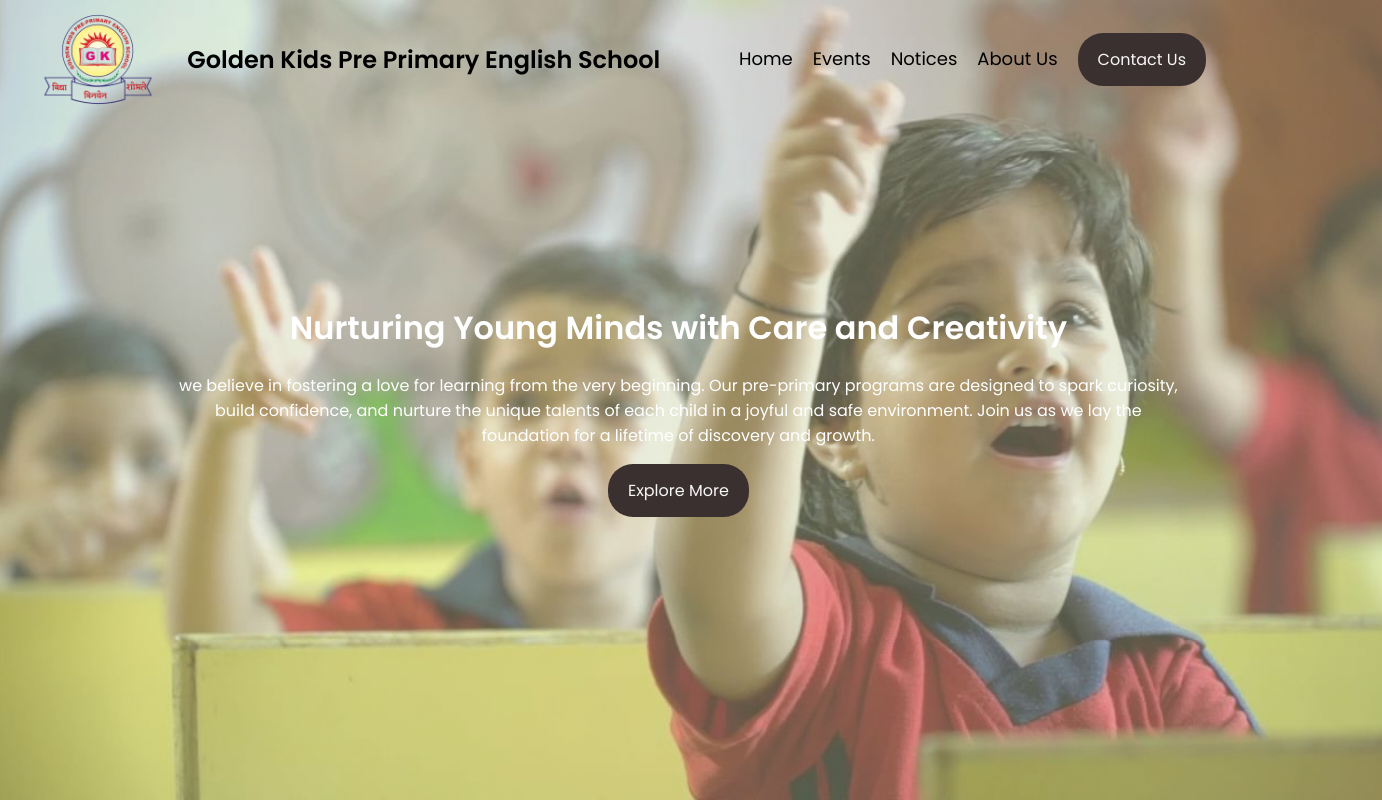
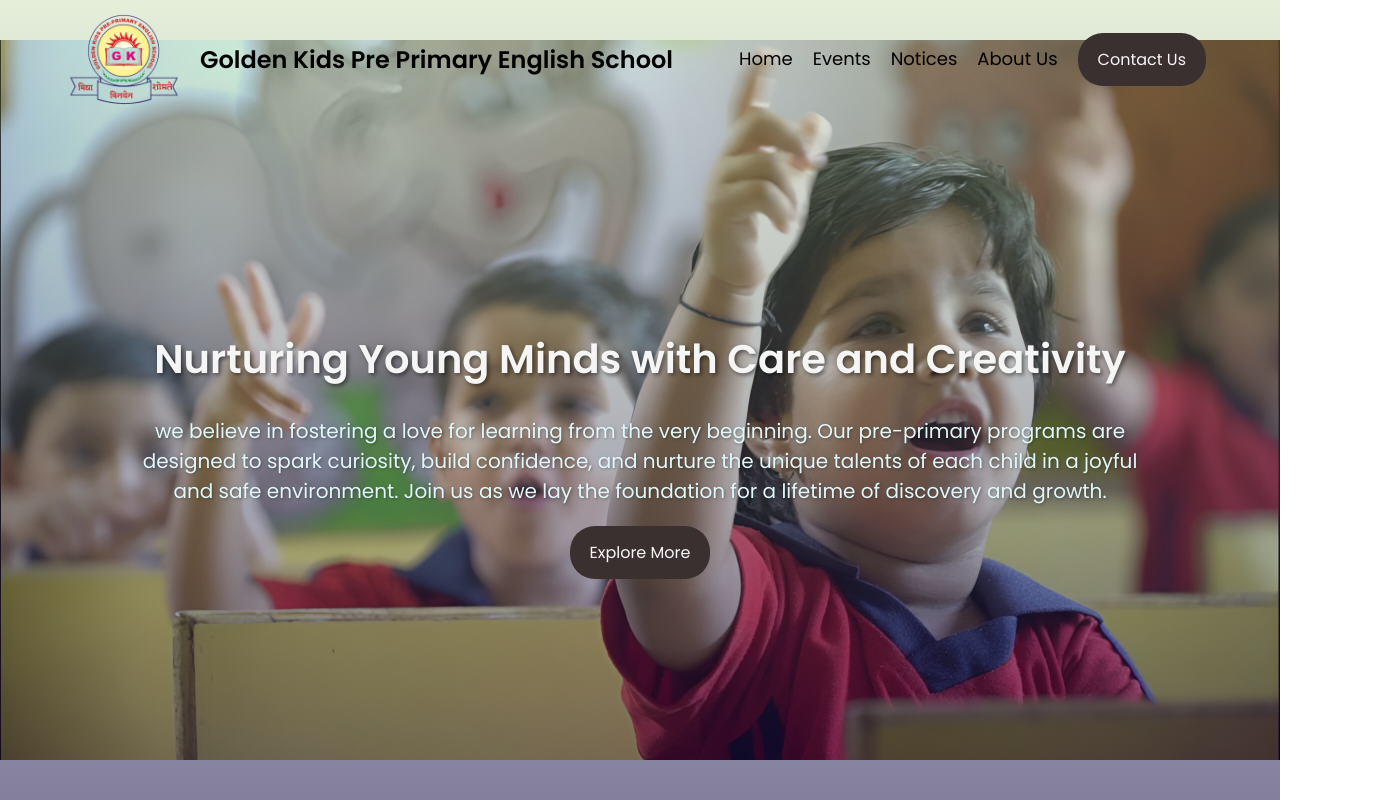
Before and after one commit to Pushkarbhangale15/Golden-kids, a React (Vite) app: page / in a window 1280 px wide. Shown: the whole page, 1382 px wide, since content can reach past the window. Built offline with nearby package versions, Linux system fonts and the light colour scheme.

Commit message:
"Updated Hero component styles and image, and adjusted padding in index.css and Enhanced hero image."

```diff
--- a/src/components/Hero/Hero.css
+++ b/src/components/Hero/Hero.css
@@ -1,20 +1,33 @@
 .hero{
     width: 100%;
     min-height: 100vh;
-        background: linear-gradient(rgba(210, 206, 163, 0.4),rgba(190, 210, 163,0.4)), url('../../assets/hero.jpeg');
-        background-size: cover;
+    background: linear-gradient(rgba(171, 202, 131, 0.3),rgba(8,0,58,0.5)), url('../../assets/hero.jpeg');
+    background-size: 100%;
     background-position: center ;
     color: #fff ;
     display: flex;
     align-items: center;
     justify-content: center;
-
+    overflow: hidden;
+    box-sizing: border-box;
+    background-repeat: no-repeat;
 
 }
 .hero-text{
    text-align: center;
    max-width: 1000px;
-
+   padding-top: 7%;
+}
+.hero-text h1{
+    font-size: 40px;
+    color: #F5F5F5;
+    text-shadow: 2px 2px 4px rgba(0, 0, 0, 0.5);
 
 
 }
+.hero-text p{
+    font-size: 20px;
+    color: #E0F7FA;
+    text-shadow: 1px 1px 3px rgba(0, 0, 0, 0.3);
+
+}
--- a/src/index.css
+++ b/src/index.css
@@ -2,7 +2,7 @@
   font-family: poppins;
 }
 .container{
-    padding-left: 3%;
+    padding-left: 5%;
     padding-right: 5% ;
 }
 .btn{
```
Also changed, not shown: src/assets/hero.jpeg. Lines whose indentation alone changed are shown as unchanged.
